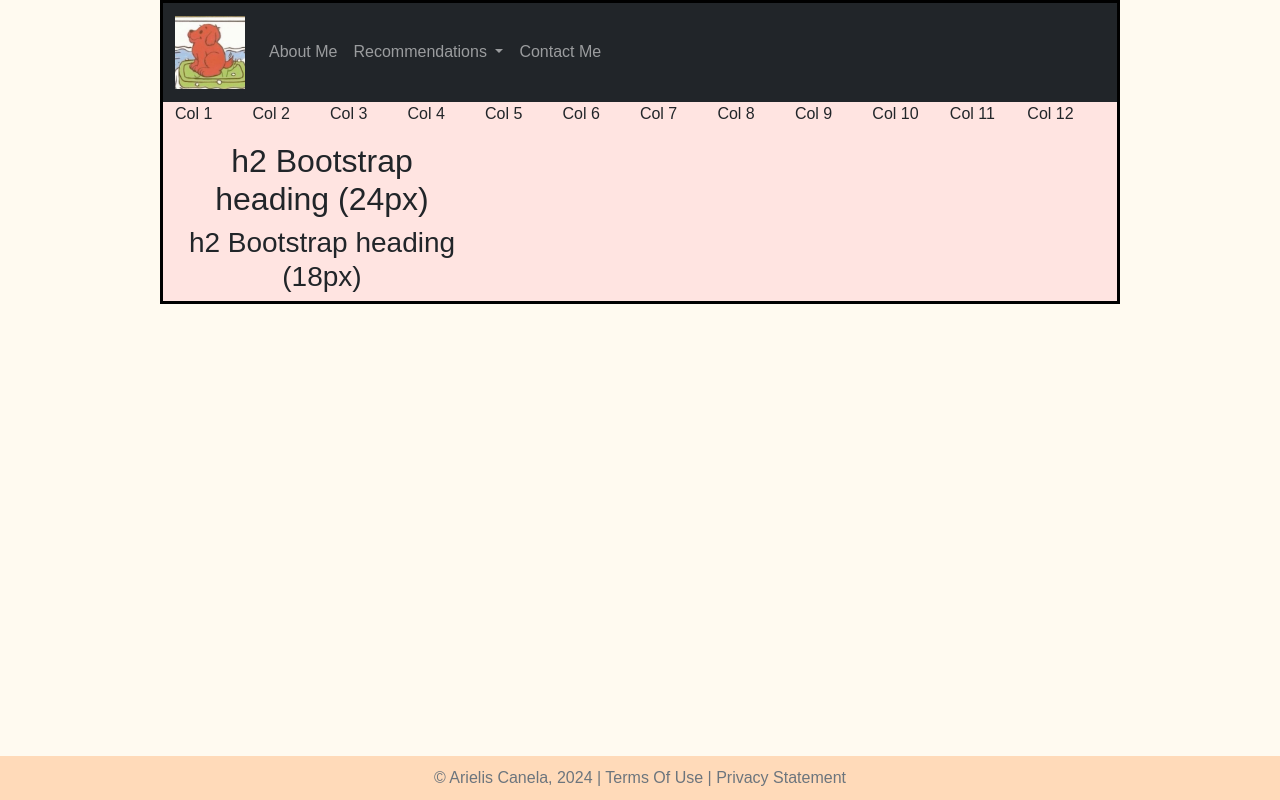
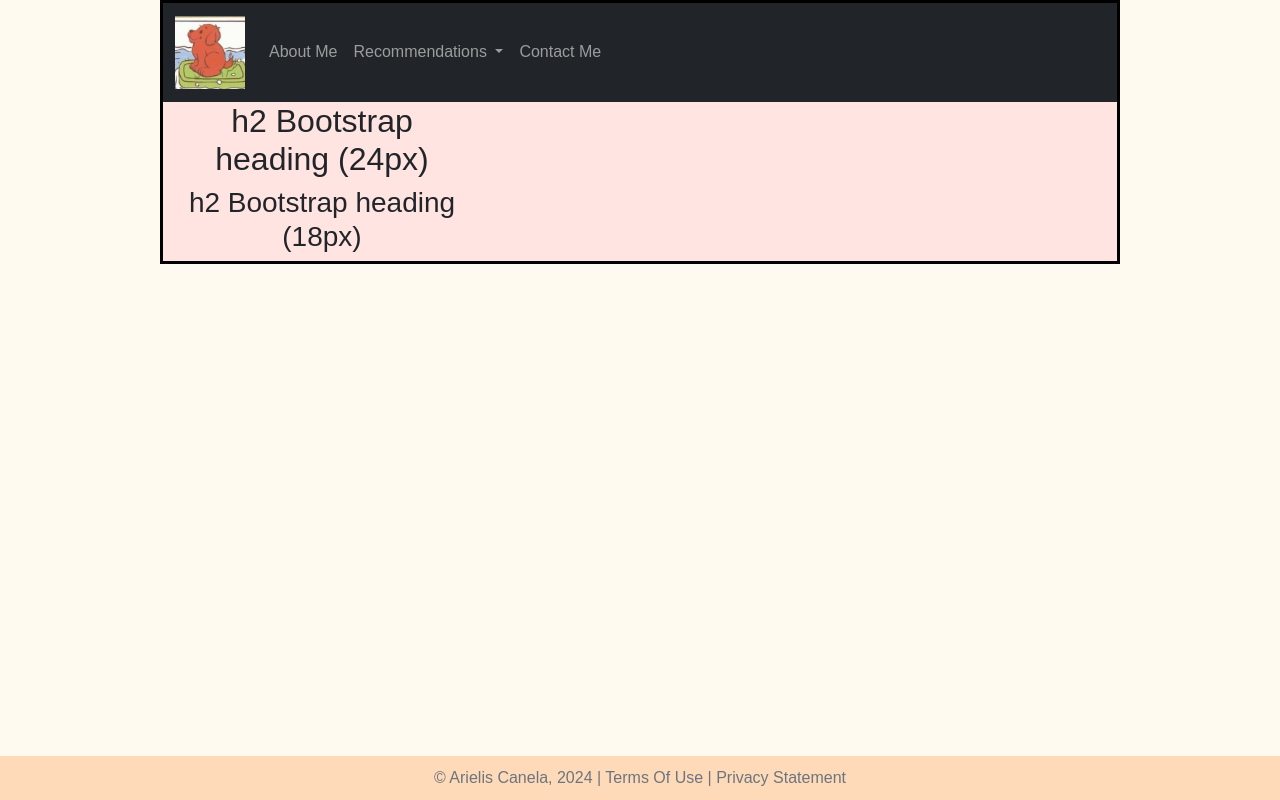
Before and after one commit to arielis-c19/Project, a website: page recommendation.html in a window 1280 px wide. Drawn offline with nearby package versions, Linux system fonts and the light colour scheme; files that its build step writes are made by us from their sources.

Commit message:
Update recommendation.html

```diff
--- a/recommendation.html
+++ b/recommendation.html
@@ -56,20 +56,7 @@
                 </ul>
             </div>
         </nav>
-        <div class="row">
-            <p class="col-1">Col 1</p>
-            <p class="col-1">Col 2</p>
-            <p class="col-1">Col 3</p>
-            <p class="col-1">Col 4</p>
-            <p class="col-1">Col 5</p>
-            <p class="col-1">Col 6</p>
-            <p class="col-1">Col 7</p>
-            <p class="col-1">Col 8</p>
-            <p class="col-1">Col 9</p>
-            <p class="col-1">Col 10</p>
-            <p class="col-1">Col 11</p>
-            <p class="col-1">Col 12</p>
-        </div>
+
         <div class="col-sm-4  text-center">
             <h2>h2 Bootstrap heading (24px)</h2>
             <h3>h2 Bootstrap heading (18px)</h3>
```
